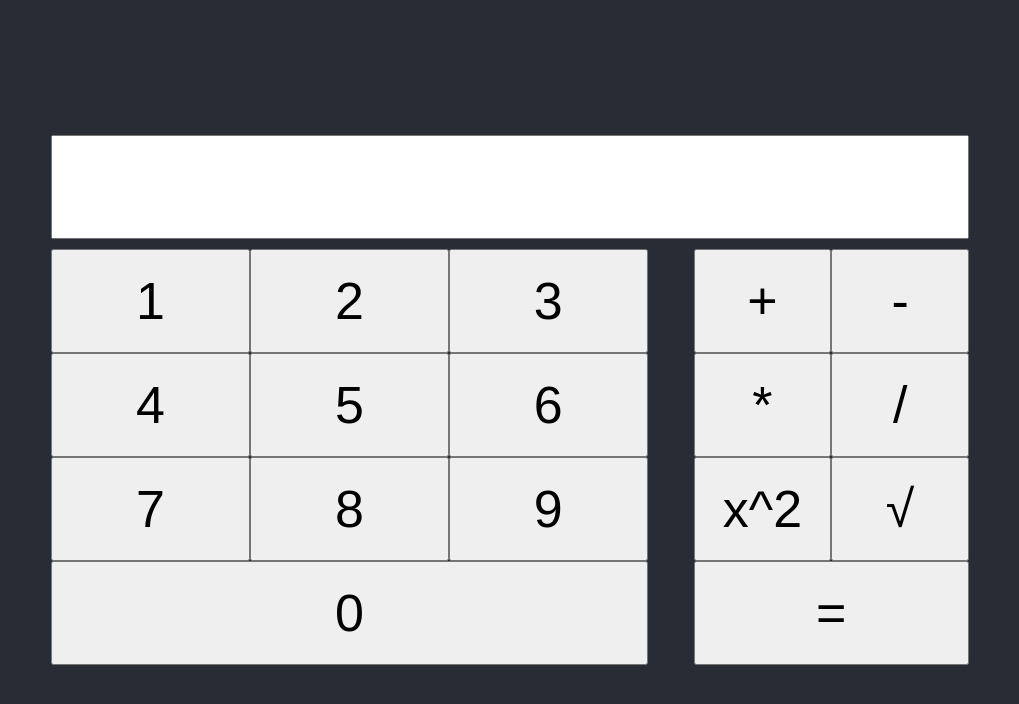
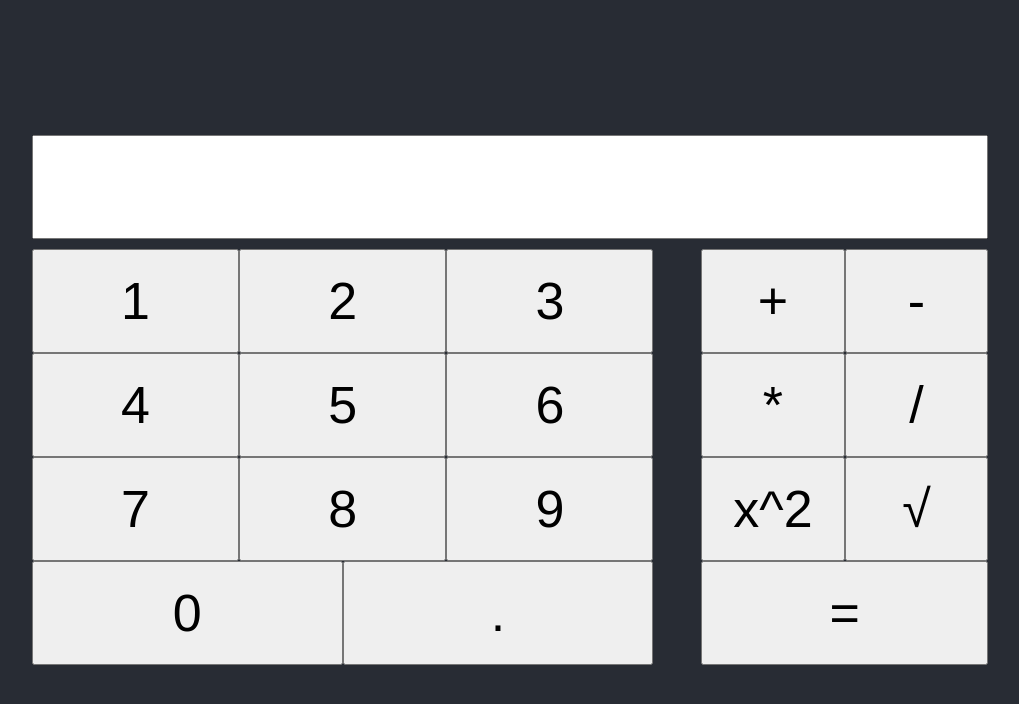
Before and after one commit to krytoss/react-calc, a React (Create React App) app: page / in a window 1280 px wide. Shown: the top 704 px of the page, without its empty margins (130-1149 px from the left). Built offline with nearby package versions, Linux system fonts and the light colour scheme.

Commit message:
Added functionality to the rest of the buttons and changed the way NumberButtons are rendered

```diff
--- a/src/components/Button.js
+++ b/src/components/Button.js
@@ -1,11 +1,7 @@
-function Button({ value, addToInput }) {
-
-    const handleButtonClick = ( event ) => {
-        addToInput(value)
-    }
+function Button({ value, onClick }) {
 
     return(
-        <button className='calculatorButton' onClick = { handleButtonClick }>{ value }</button>
+        <button className='calculatorButton' onClick = { onClick }>{ value }</button>
     )
 }
 
--- a/src/components/Calculator.js
+++ b/src/components/Calculator.js
@@ -8,16 +8,20 @@ function Calculator() {
 
     const [ input, setInput ] = useState('');
 
-    const addToInput = (clicked) => {
-        setInput(input + clicked)
+    const addToInput = (event) => {
+        setInput(input + event.target.innerHTML)
+    }
+
+    const evalInput = () => {
+        setInput(eval(input))
     }
 
     return (
         <div id='calculator'>
             <TextField value={ input } setInput={ setInput } />
             <div className='calculatorButtons'>
-                <NumberButtons addToInput={ addToInput }/>
-                <FunctionButtons addToInput={ addToInput }/>
+                <NumberButtons onClick={ addToInput }/>
+                <FunctionButtons addToInput={ addToInput } setInput={ setInput } evalInput={ evalInput }/>
             </div>
         </div>
     )
--- a/src/components/FunctionButtons.js
+++ b/src/components/FunctionButtons.js
@@ -1,15 +1,27 @@
 import Button from "./Button"
 import '../css/FunctionButtons.css'
 
-function FunctionButtons({ addToInput }) {
+function FunctionButtons({ addToInput, setInput, evalInput }) {
 
     const symbols = [ '+', '-', '*', '/', 'x^2', '√', '=' ]
+
+    const square = () => {
+        setInput(input => eval(input) ** 2)
+    }
+
+    const squareRoot = () => {
+        setInput(input => eval(input) ** (1/2))
+    }
 
     return (
         <div className="functionButtons">
             {
                 symbols.map((f, i) => {
-                    return <Button key={i} value={f} addToInput={ addToInput } />
+                    return <Button key={i} value={f} onClick={
+                        f === '=' ? evalInput :
+                        f === 'x^2' ? square :
+                        f === '√' ? squareRoot :
+                        addToInput } />
                 })
             }
         </div>
--- a/src/components/NumberButtons.js
+++ b/src/components/NumberButtons.js
@@ -1,17 +1,17 @@
 import Button from "./Button";
 import '../css/NumberButtons.css'
 
-function NumberButtons({ addToInput }) {
+function NumberButtons({ onClick }) {
 
-    let buttons = [];
-    for (let i = 0; i < 9; i++) {
-        buttons.push(<Button key={i+1} value={i+1} className='number' addToInput={ addToInput } />)
-    }
+    const buttons = [1, 2, 3, 4, 5, 6, 7, 8, 9, 0, '.'];
 
     return (
         <div className='numberButtons'>
-            {buttons}
-            <Button key='0' value='0' addToInput={ addToInput } />
+            {
+                buttons.map((val, i) => {
+                    return <Button key={ i } value={ val } onClick={ onClick } />
+                })
+            }
         </div>
     )
 
```
